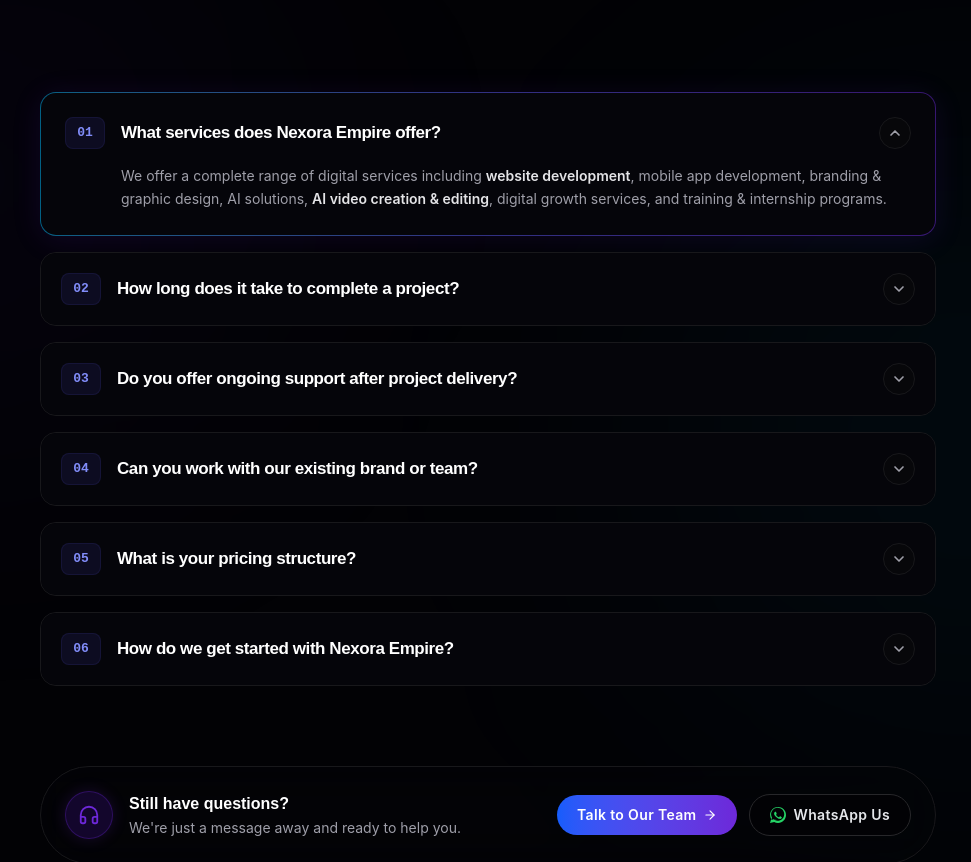
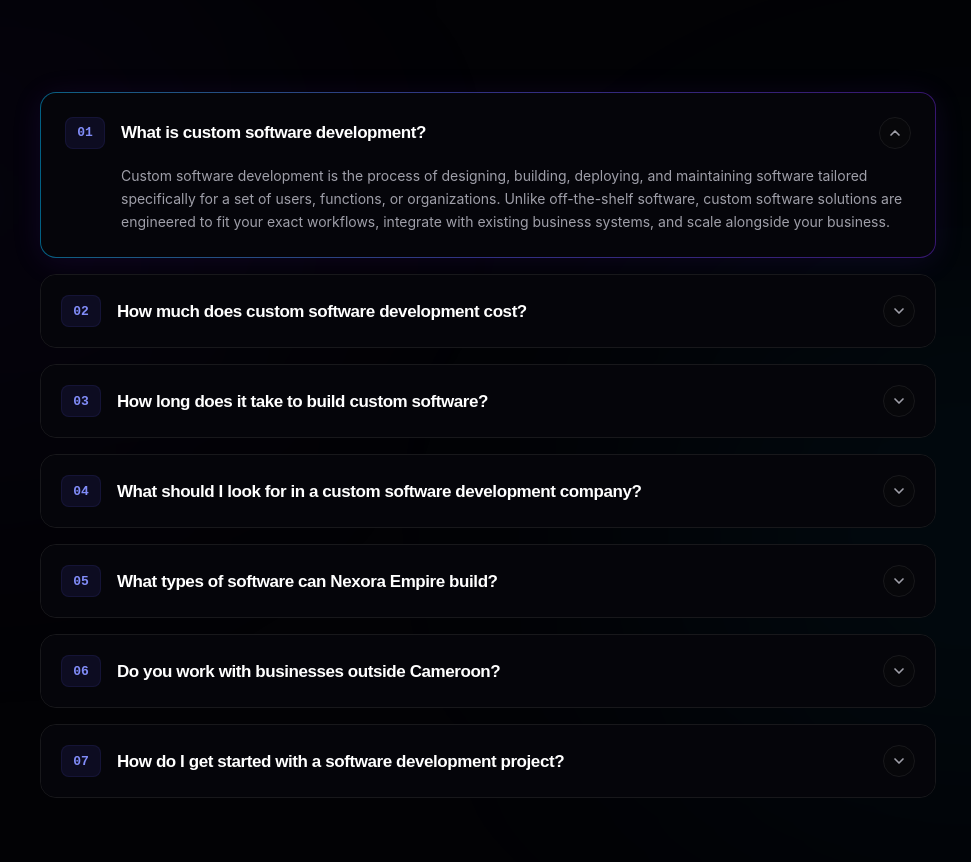
Before and after one commit to nexoraempire/nexora-empire-website, a Next.js app: page /about-us in a window 1280 px wide. Shown: the part 7520-8382 px from the top of the page, without its empty margins (152-1123 px from the left). Built offline with nearby package versions, Linux system fonts and the light colour scheme.

Commit message:
Optimize homepage and web development page for SEO and search intent targeting Custom Software Development Services globally and Web Design & Development Services

```diff
--- a/app/AppShell.tsx
+++ b/app/AppShell.tsx
@@ -104,18 +104,34 @@
         "mainEntity": [
           {
             "@type": "Question",
-            "name": "What custom software development services do you offer?",
+            "name": "What is custom software development?",
             "acceptedAnswer": {
               "@type": "Answer",
-              "text": "Nexora Empire provides custom software development, mobile application development (iOS & Android), web development (React & Next.js), SEO services, visual branding design, and AI automation tools in Buea, Cameroon."
+              "text": "Custom software development is the process of designing, building, deploying, and maintaining software tailored specifically for a set of users, functions, or organizations. Unlike off-the-shelf software, custom software solutions are engineered to fit your exact workflows, integrate with existing business systems, and scale alongside your business."
             }
           },
           {
             "@type": "Question",
-            "name": "How does Nexora Empire optimize websites for local SEO in Cameroon?",
+            "name": "How much does custom software development cost?",
             "acceptedAnswer": {
               "@type": "Answer",
-              "text": "We optimize technical search properties, structure semantic content layouts, implement JSON-LD microdata schema, establish NAP consistency with Google Business Profile, and build fast, mobile-friendly platforms."
+              "text": "The cost of custom software development varies based on scope, feature complexity, integrations, and project requirements. We provide clear, transparent proposals with milestone-based pricing after our discovery session."
+            }
+          },
+          {
+            "@type": "Question",
+            "name": "How long does it take to build custom software?",
+            "acceptedAnswer": {
+              "@type": "Answer",
+              "text": "Timelines depend directly on the scale and depth of the project. A standard business web application or website development project typically takes 3 to 6 weeks, while advanced custom enterprise software or native mobile applications can take 8 to 16 weeks."
+            }
+          },
+          {
+            "@type": "Question",
+            "name": "Do you work with businesses outside Cameroon?",
+            "acceptedAnswer": {
+              "@type": "Answer",
+              "text": "Yes! While Nexora Empire is proudly based in Buea, Cameroon, we operate as a global development partner. We serve international clients across Europe, North America, and other regions, using remote collaboration tools and agile methodologies."
             }
           }
         ]
--- a/app/layout.tsx
+++ b/app/layout.tsx
@@ -5,9 +5,9 @@
 
 export const metadata: Metadata = {
   metadataBase: new URL('https://www.nexoraempire.com'),
-  title: 'Software Development Company Cameroon | Nexora Empire',
-  description: 'Nexora Empire is a software development company in Cameroon. We build custom software solutions, enterprise platforms, and digital applications from Buea.',
-  keywords: 'software development company Cameroon, custom software development Cameroon, software solutions Cameroon, technology company Cameroon',
+  title: 'Custom Software Development Services | Nexora Empire',
+  description: 'Nexora Empire provides custom software development services and business software solutions. Based in Buea, Cameroon, we build enterprise platforms, web applications, and mobile apps for local and global clients.',
+  keywords: 'custom software development services, software development company, software development agency, custom software solutions, enterprise software development, business software solutions, Nexora Empire, Cameroon, Buea',
   alternates: {
     canonical: 'https://www.nexoraempire.com',
   },
@@ -26,22 +26,22 @@
   openGraph: {
     type: 'website',
     url: 'https://www.nexoraempire.com',
-    title: 'Software Development Company Cameroon | Nexora Empire',
-    description: 'Nexora Empire is a software development company in Cameroon. We build custom software solutions, enterprise platforms, and digital applications from Buea.',
+    title: 'Custom Software Development Services | Nexora Empire',
+    description: 'Nexora Empire provides custom software development services and business software solutions. Based in Buea, Cameroon, we build enterprise platforms, web applications, and mobile apps for local and global clients.',
     siteName: 'Nexora Empire',
     images: [
       {
         url: 'https://www.nexoraempire.com/assets/images/nexora-empire-logo.webp',
         width: 1200,
         height: 630,
-        alt: 'Nexora Empire Cameroon Software Development Banner',
+        alt: 'Nexora Empire Custom Software Development Banner',
       },
     ],
   },
   twitter: {
     card: 'summary_large_image',
-    title: 'Software Development Company Cameroon | Nexora Empire',
-    description: 'Nexora Empire is a software development company in Cameroon. We build custom software solutions, enterprise platforms, and digital applications from Buea.',
+    title: 'Custom Software Development Services | Nexora Empire',
+    description: 'Nexora Empire provides custom software development services and business software solutions. Based in Buea, Cameroon, we build enterprise platforms, web applications, and mobile apps for local and global clients.',
     images: ['https://www.nexoraempire.com/assets/images/nexora-empire-logo.webp'],
   },
 };
--- a/app/web-dev/layout.tsx
+++ b/app/web-dev/layout.tsx
@@ -1,28 +1,28 @@
 import type { Metadata } from 'next';
 
 export const metadata: Metadata = {
-  title: 'Website Development Company Cameroon | Nexora Empire',
-  description: 'Nexora Empire is a website development company in Cameroon. We build custom websites, e-commerce stores, and high-performance React and Next.js applications in Buea.',
-  keywords: 'Website Development Company Cameroon, Web Design Cameroon, Business Website Development Cameroon, Custom Website Development Cameroon',
+  title: 'Web Design & Development Services | Nexora Empire',
+  description: 'Nexora Empire offers professional web design and development services. We build responsive business website development, e-commerce stores, and custom web applications.',
+  keywords: 'Web Design and Development Services, Website Development Services, Custom Website Development, Web Development Services, Web Design Services, Business Website Development, Web Application Development, Web Design Services for Small Business',
   alternates: {
     canonical: 'https://www.nexoraempire.com/web-dev',
   },
   openGraph: {
     type: 'website',
     url: 'https://www.nexoraempire.com/web-dev',
-    title: 'Website Development Company Cameroon | Nexora Empire',
-    description: 'Nexora Empire is a website development company in Cameroon. We build custom websites, e-commerce stores, and high-performance React and Next.js applications in Buea.',
+    title: 'Web Design & Development Services | Nexora Empire',
+    description: 'Nexora Empire offers professional web design and development services. We build responsive business website development, e-commerce stores, and custom web applications.',
     images: [
       {
         url: 'https://www.nexoraempire.com/assets/images/nexora-empire-logo.webp',
-        alt: 'Website Development Company Cameroon - Nexora Empire',
+        alt: 'Web Design & Development Services - Nexora Empire',
       },
     ],
   },
   twitter: {
     card: 'summary_large_image',
-    title: 'Website Development Company Cameroon | Nexora Empire',
-    description: 'Nexora Empire is a website development company in Cameroon. We build custom websites, e-commerce stores, and high-performance React and Next.js applications in Buea.',
+    title: 'Web Design & Development Services | Nexora Empire',
+    description: 'Nexora Empire offers professional web design and development services. We build responsive business website development, e-commerce stores, and custom web applications.',
     images: ['https://www.nexoraempire.com/assets/images/nexora-empire-logo.webp'],
   },
 };
--- a/src/components/About.tsx
+++ b/src/components/About.tsx
@@ -96,7 +96,7 @@
               id="about-heading-wrapper"
             >
               <h2 className="text-4xl sm:text-5xl md:text-6xl font-display font-extrabold text-[#0e1629] tracking-tight mt-6 mb-6 leading-none">
-                Custom Digital Solutions That <span className="bg-gradient-to-r from-blue-600 via-indigo-600 to-brand-violet bg-clip-text text-transparent">Drive Local Growth</span>
+                Custom Software & <span className="bg-gradient-to-r from-blue-600 via-indigo-600 to-brand-violet bg-clip-text text-transparent">Digital Solutions</span>
               </h2>
             </motion.div>
 
@@ -109,7 +109,7 @@
               className="text-sm sm:text-base md:text-md text-slate-500 max-w-xl leading-relaxed font-normal"
               id="about-description"
             >
-              Nexora Empire is a <span className="font-semibold text-slate-900">software and web development company</span> that helps <span className="font-semibold text-slate-900">businesses in Cameroon</span> and across Central Africa build their digital presence through <span className="font-semibold text-slate-900">high-performance websites</span>, <span className="font-semibold text-slate-900">custom mobile apps</span>, <span className="font-semibold text-slate-900">bespoke artificial intelligence solutions</span>, and <span className="font-semibold text-slate-900">data-backed local SEO growth strategies</span> from our tech base in Buea.
+              Nexora Empire builds custom software solutions, high-performance web applications, and mobile apps. We help businesses automate workflows and grow their digital presence through enterprise software systems, local SEO strategies, and custom digital platforms engineered from our technology base in Buea, Cameroon.
             </motion.p>
 
             {/* Action link button to the full About Us Page / Our DNA */}
--- a/src/components/FAQ.tsx
+++ b/src/components/FAQ.tsx
@@ -26,38 +26,44 @@
     {
       id: 'faq-1',
       indexStr: '01',
-      question: 'What services does Nexora Empire offer?',
-      answer: <span>We offer a complete range of digital services including <span className="font-semibold text-zinc-200">website development</span>, mobile app development, branding & graphic design, AI solutions, <span className="font-semibold text-zinc-200">AI video creation & editing</span>, digital growth services, and training & internship programs.</span>
+      question: 'What is custom software development?',
+      answer: <span>Custom software development is the process of designing, building, deploying, and maintaining software tailored specifically for a set of users, functions, or organizations. Unlike off-the-shelf software, custom software solutions are engineered to fit your exact workflows, integrate with existing business systems, and scale alongside your business.</span>
     },
     {
       id: 'faq-2',
       indexStr: '02',
-      question: 'How long does it take to complete a project?',
-      answer: <span>The timeline depends on complexity. A standard professional website typically takes <span className="font-semibold text-zinc-200">2–4 weeks</span>, while complex web or mobile applications can take <span className="font-semibold text-zinc-200">6–12 weeks</span>. We provide clear milestone schedules for every project.</span>
+      question: 'How much does custom software development cost?',
+      answer: <span>The cost of custom software development varies based on scope, feature complexity, integrations, and project requirements. A simple custom tool or MVP might start at a lower range, whereas a fully featured enterprise software solution or complex digital platform requires more resources. We provide clear, transparent proposals with milestone-based pricing after our discovery session.</span>
     },
     {
       id: 'faq-3',
       indexStr: '03',
-      question: 'Do you offer ongoing support after project delivery?',
-      answer: <span>Yes, we provide flexible support and maintenance packages. This includes <span className="font-semibold text-zinc-200">regular updates, security monitoring, content edits</span>, performance optimization, and immediate troubleshooting to ensure your platform runs flawlessly.</span>
+      question: 'How long does it take to build custom software?',
+      answer: <span>Timelines depend directly on the scale and depth of the project. A standard business web application or website development project typically takes <span className="font-semibold text-zinc-200">3 to 6 weeks</span>, while advanced custom enterprise software or native mobile applications can take <span className="font-semibold text-zinc-200">8 to 16 weeks</span>. We work in sprints to deliver functional milestones throughout the project.</span>
     },
     {
       id: 'faq-4',
       indexStr: '04',
-      question: 'Can you work with our existing brand or team?',
-      answer: <span>Absolutely! We can seamlessly integrate with your existing brand guidelines, designs, or working team. Whether you need us to build on top of an existing codebase or collaborate with your internal developers, <span className="font-semibold text-zinc-200">we adapt to your workflow</span>.</span>
+      question: 'What should I look for in a custom software development company?',
+      answer: <span>When evaluating software development companies, prioritize technical expertise, a clear communication framework, a proven development process, and a strong portfolio of real-world projects. A reliable technology partner should not only write code but also understand your business objectives, offering recommendations on architecture, scalability, and security.</span>
     },
     {
       id: 'faq-5',
       indexStr: '05',
-      question: 'What is your pricing structure?',
-      answer: <span>We work with both fixed-price projects and monthly retainer models, depending on the scope. After an initial consultation, we provide a <span className="font-semibold text-zinc-200">transparent, detailed proposal</span> with no hidden costs so you know exactly what is included.</span>
+      question: 'What types of software can Nexora Empire build?',
+      answer: <span>We build a wide range of custom software solutions, including web applications, native and cross-platform mobile apps (iOS & Android), custom CRM systems, e-commerce platforms, workflow automation scripts, API integrations, and bespoke AI applications. All our systems are designed with modern tech stacks like React, Next.js, Node.js, and Python.</span>
     },
     {
       id: 'faq-6',
       indexStr: '06',
-      question: 'How do we get started with Nexora Empire?',
-      answer: <span>Getting started is simple! Click the "Start a Project" button below to fill out our briefing form, or reach out directly <span className="font-semibold text-zinc-200">via WhatsApp</span>. We will schedule a free discovery call to discuss your goals and lay out a strategic plan.</span>
+      question: 'Do you work with businesses outside Cameroon?',
+      answer: <span>Yes! While Nexora Empire is proudly based in Buea, Cameroon, we operate as a global development partner. We serve international clients across Europe, North America, and other regions, using remote collaboration tools and agile methodologies to ensure seamless project delivery and real-time communication regardless of time zones.</span>
+    },
+    {
+      id: 'faq-7',
+      indexStr: '07',
+      question: 'How do I get started with a software development project?',
+      answer: <span>Getting started is simple! Click the "Start a Project" button to fill out our briefing form, or connect with our team directly via WhatsApp. We will schedule a free discovery consultation to discuss your business requirements, scope out a project plan, and provide a detailed custom software quote.</span>
     }
   ];
 
--- a/src/components/Hero.tsx
+++ b/src/components/Hero.tsx
@@ -93,10 +93,10 @@
               className="mb-8"
               id="headline-container"
             >
-              <h1 className="font-display text-[44px] sm:text-[58px] md:text-[72px] font-extrabold text-white leading-[1.05] tracking-tight lg:whitespace-nowrap flex flex-col">
-                <span>Software Development</span>
+              <h1 className="font-display text-[38px] sm:text-[54px] md:text-[62px] lg:text-[70px] font-extrabold text-white leading-[1.08] tracking-tight flex flex-col">
+                <span>Custom Software Development Services</span>
                 <span className="bg-gradient-to-r from-brand-electric via-[#3b82f6] to-brand-violet bg-clip-text text-transparent">
-                  Company
+                  for Modern Businesses
                 </span>
               </h1>
             </div>
@@ -105,7 +105,7 @@
               className="font-sans text-base sm:text-lg text-gray-400 font-normal leading-relaxed mb-10 max-w-xl"
               id="hero-subtitle"
             >
-              We are a software development company. From our tech hub in Buea, we build custom software, enterprise platforms, and digital solutions that help businesses streamline operations and scale.
+              Based in Buea, Cameroon, Nexora Empire builds custom software, enterprise platforms, and digital solutions for businesses, startups, and organizations locally and internationally.
             </p>
 
             {/* Call to Actions Action bar */}
--- a/src/components/Services.tsx
+++ b/src/components/Services.tsx
@@ -37,7 +37,7 @@
       id: 'service-card-01',
       number: '01',
       title: 'Website Development',
-      description: <span>Modern, responsive websites designed to <span className="font-semibold text-white">attract customers</span>, <span className="font-semibold text-white">build credibility</span>, and <span className="font-semibold text-white">strengthen your online presence</span>.</span>,
+      description: <span>Professional web design and development services. We build responsive business websites, custom e-commerce storefronts, and optimized corporate sites that convert.</span>,
       icon: Globe,
       glowColor: 'rgba(0, 190, 250, 0.08)',
       borderColor: 'rgba(0, 190, 250, 0.3)',
@@ -48,7 +48,7 @@
       id: 'service-card-02',
       number: '02',
       title: 'Mobile App Development',
-      description: <span>Custom mobile applications built for <span className="font-semibold text-white">exceptional performance</span>, <span className="font-semibold text-white">scalability</span>, and <span className="font-semibold text-white">flawless user experiences</span>.</span>,
+      description: <span>High-performance mobile app development services. We engineer native iOS, Android, and cross-platform mobile applications tailored to scale.</span>,
       icon: Smartphone,
       glowColor: 'rgba(6, 182, 212, 0.08)',
       borderColor: 'rgba(6, 182, 212, 0.3)',
@@ -59,7 +59,7 @@
       id: 'service-card-03',
       number: '03',
       title: 'Branding & Graphic Design',
-      description: <span>High-impact logos, brand identities, and custom visual systems that help brands <span className="font-semibold text-white">stand out</span> and <span className="font-semibold text-white">leave a lasting impression</span>.</span>,
+      description: <span>High-impact logos, brand identities, and custom visual design systems that help brands stand out and establish global credibility.</span>,
       icon: Palette,
       glowColor: 'rgba(168, 85, 247, 0.08)',
       borderColor: 'rgba(168, 85, 247, 0.3)',
@@ -70,7 +70,7 @@
       id: 'service-card-04',
       number: '04',
       title: 'AI Solutions',
-      description: <span>AI-powered tools, intelligent automations, chatbots, and custom workflows that <span className="font-semibold text-white">improve operational efficiency</span> and <span className="font-semibold text-white">boost productivity</span>.</span>,
+      description: <span>Custom AI solutions, automated workflows, intelligent bots, and smart software integrations designed to improve business operational efficiency.</span>,
       icon: Sparkles,
       glowColor: 'rgba(16, 185, 129, 0.08)',
       borderColor: 'rgba(16, 185, 129, 0.3)',
--- a/src/components/WebDevPage.tsx
+++ b/src/components/WebDevPage.tsx
@@ -229,14 +229,14 @@
               </span>
 
               <h1 className="font-display text-4xl sm:text-5xl md:text-6xl font-black text-white leading-none tracking-tight">
-                Custom Website <br className="hidden sm:inline" />
+                Web Design and <br className="hidden sm:inline" />
                 <span className="bg-gradient-to-r from-blue-600 via-indigo-600 to-brand-violet bg-clip-text text-transparent">
-                  Development
+                  Development Services
                 </span>
               </h1>
 
               <p className="font-sans text-base sm:text-lg text-slate-400 leading-relaxed max-w-2xl">
-                As a custom website development company, we build high-performance e-commerce storefronts, SaaS platforms, corporate portals, and custom web applications optimized to rank well on Google Search and convert visitors into clients.
+                Nexora Empire offers professional web design and development services. We build responsive business websites, custom e-commerce storefronts, and optimized corporate portals that convert visitors into clients.
               </p>
 
               <div className="flex flex-col sm:flex-row gap-4 pt-4">
```
